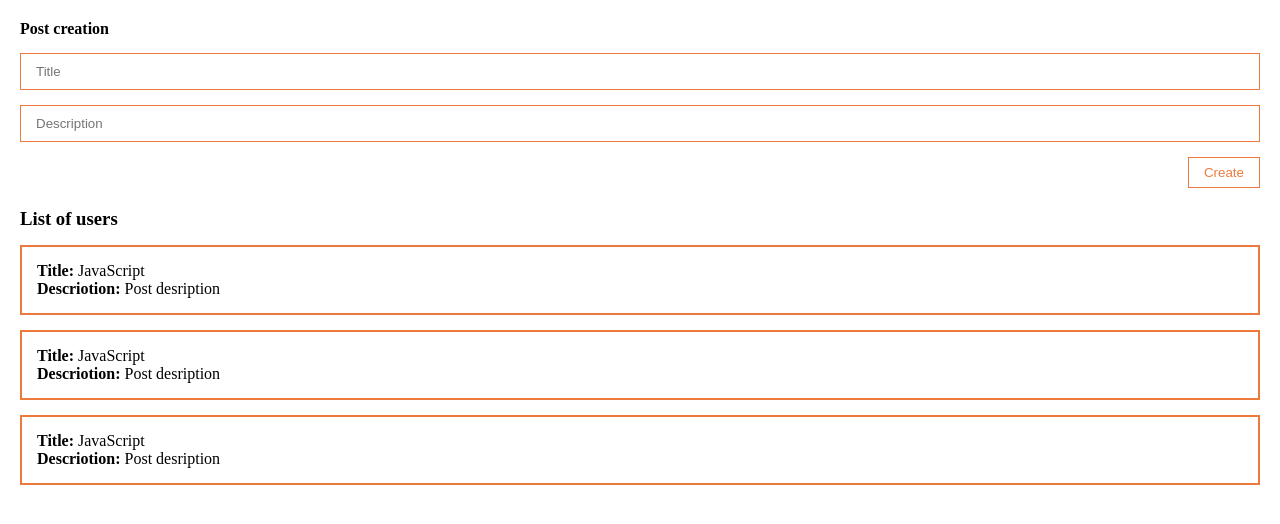
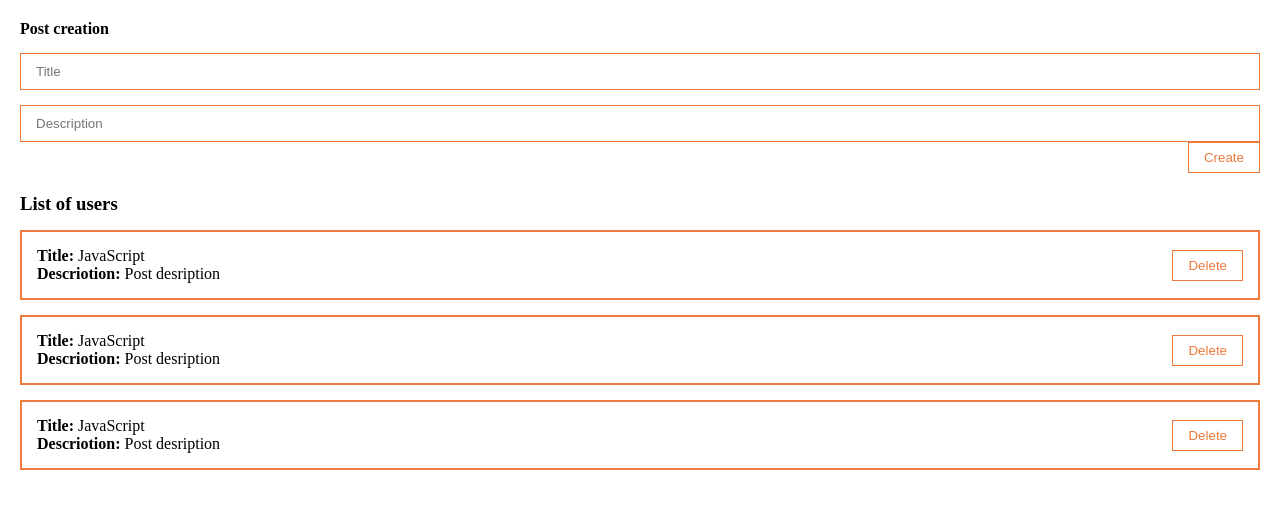
Before and after one commit to DanikPrich/Vue3-Practice, a Vue app: page /posts in a window 1280 px wide. Shown: the top 524 px of the page. Built offline with nearby package versions, Linux system fonts and the light colour scheme.

Commit message:
PostItem and MyButton components

```diff
--- a/src/components/PostForm.vue
+++ b/src/components/PostForm.vue
@@ -13,17 +13,21 @@
       type="text"
       placeholder="Description"
       >
-    <button
-      class="btn"
+    <MyButton
+      style="align-self: flex-end"
       @click="createPost"
     >
       Create
-    </button>
+    </MyButton>
   </form>
 </template>
 
 <script>
+  import MyButton from '@/components/UI/MyButton.vue';
   export default {
+    components: {
+      MyButton
+    },
     data() {
       return {
         post: {
@@ -57,12 +61,4 @@
     padding: 10px 15px;
     margin-top: 15px;
   }
-  .btn {
-    margin-top: 15px;
-    align-self: flex-end;
-    padding: 7px 15px;
-    background: none;
-    border: 1px solid rgb(236, 122, 60);
-    color: rgb(236, 122, 60);
-  }
 </style>
--- a/src/components/PostItem.vue
+++ b/src/components/PostItem.vue
@@ -1,12 +1,21 @@
 <template>
   <div class="post">
-    <div><strong>Title:</strong> {{ post.title }}</div>
-    <div><strong>Descriotion:</strong> {{ post.body }}</div>
+    <div>
+      <div><strong>Title:</strong> {{ post.title }}</div>
+      <div><strong>Descriotion:</strong> {{ post.body }}</div>
+    </div>
+    <MyButton class="post__btns">
+      Delete
+    </MyButton>
   </div>
 </template>
 
 <script>
+  import MyButton from '@/components/UI/MyButton.vue'
   export default {
+    components: {
+      MyButton
+    },
     props: {
       post: {
         type: Object,
@@ -16,6 +25,13 @@
   }
 </script>
 
-<style lang="scss" scoped>
-
+<style scoped>
+  .post {
+    padding: 15px;
+    border: 2px solid rgb(236, 122, 60);
+    margin-top: 15px;
+    display: flex;
+    align-items: center;
+    justify-content: space-between;
+  }
 </style>
--- a/src/components/PostList.vue
+++ b/src/components/PostList.vue
@@ -4,6 +4,7 @@
     <PostItem
       v-for="post in posts"
       :post="post"
+      :key="post.id"
     />
   </div>
 </template>
@@ -23,9 +24,5 @@ import PostItem from './PostItem.vue';
 </script>
 
 <style scoped>
-.post {
-  padding: 15px;
-  border: 2px solid rgb(236, 122, 60);
-  margin-top: 15px;
-}
+
 </style>
--- /dev/null
+++ b/src/components/UI/MyButton.vue
@@ -0,0 +1,22 @@
+<template>
+	<button
+    class="btn"
+	>
+		<slot></slot>
+	</button>
+</template>
+
+<script>
+	export default {
+
+	}
+</script>
+
+<style scoped>
+  .btn {
+    padding: 7px 15px;
+    background: none;
+    border: 1px solid rgb(236, 122, 60);
+    color: rgb(236, 122, 60);
+  }
+</style>
```
Also changed, not shown: 1 other file (tests, documents, lock files or other folders).
